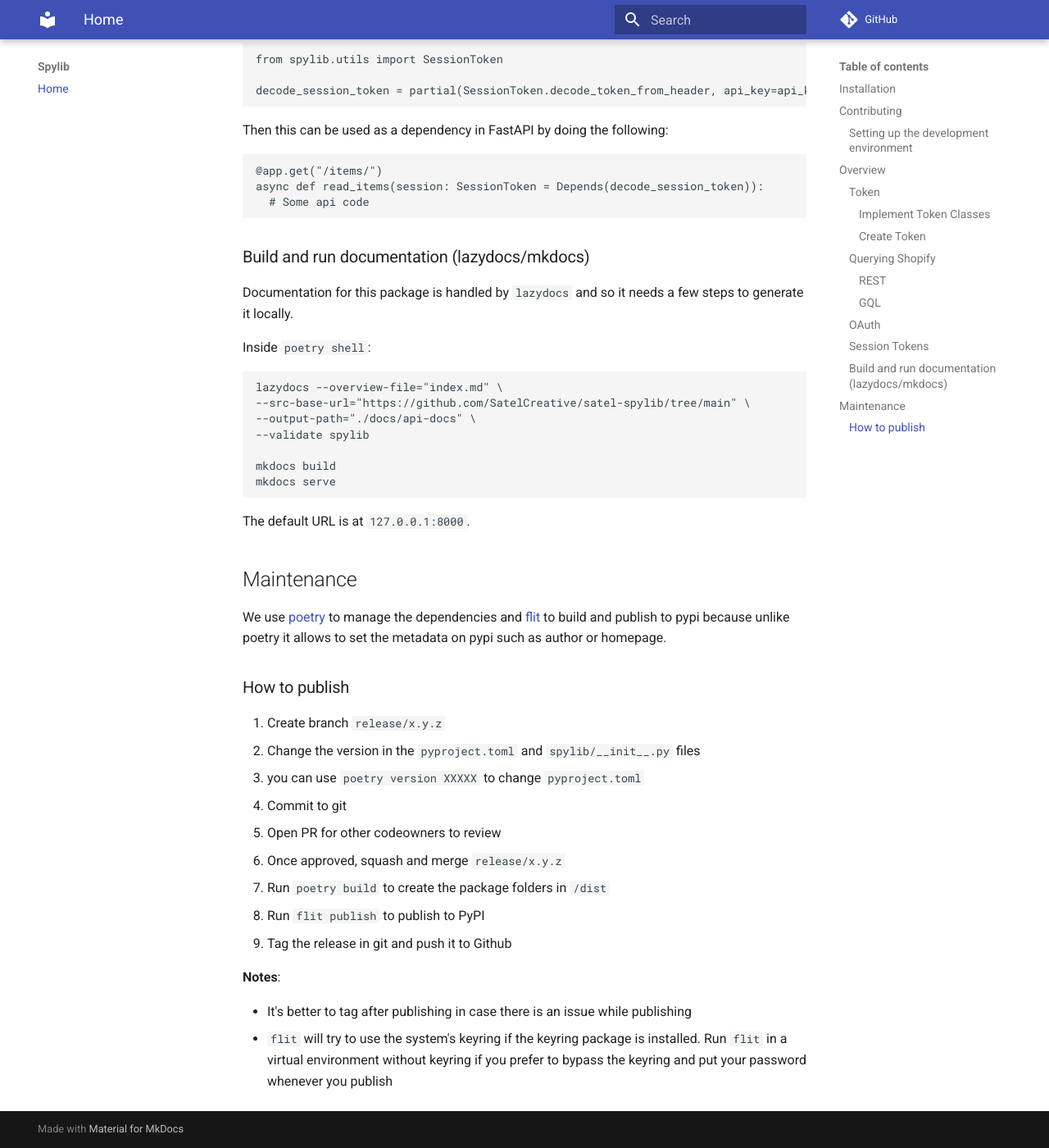
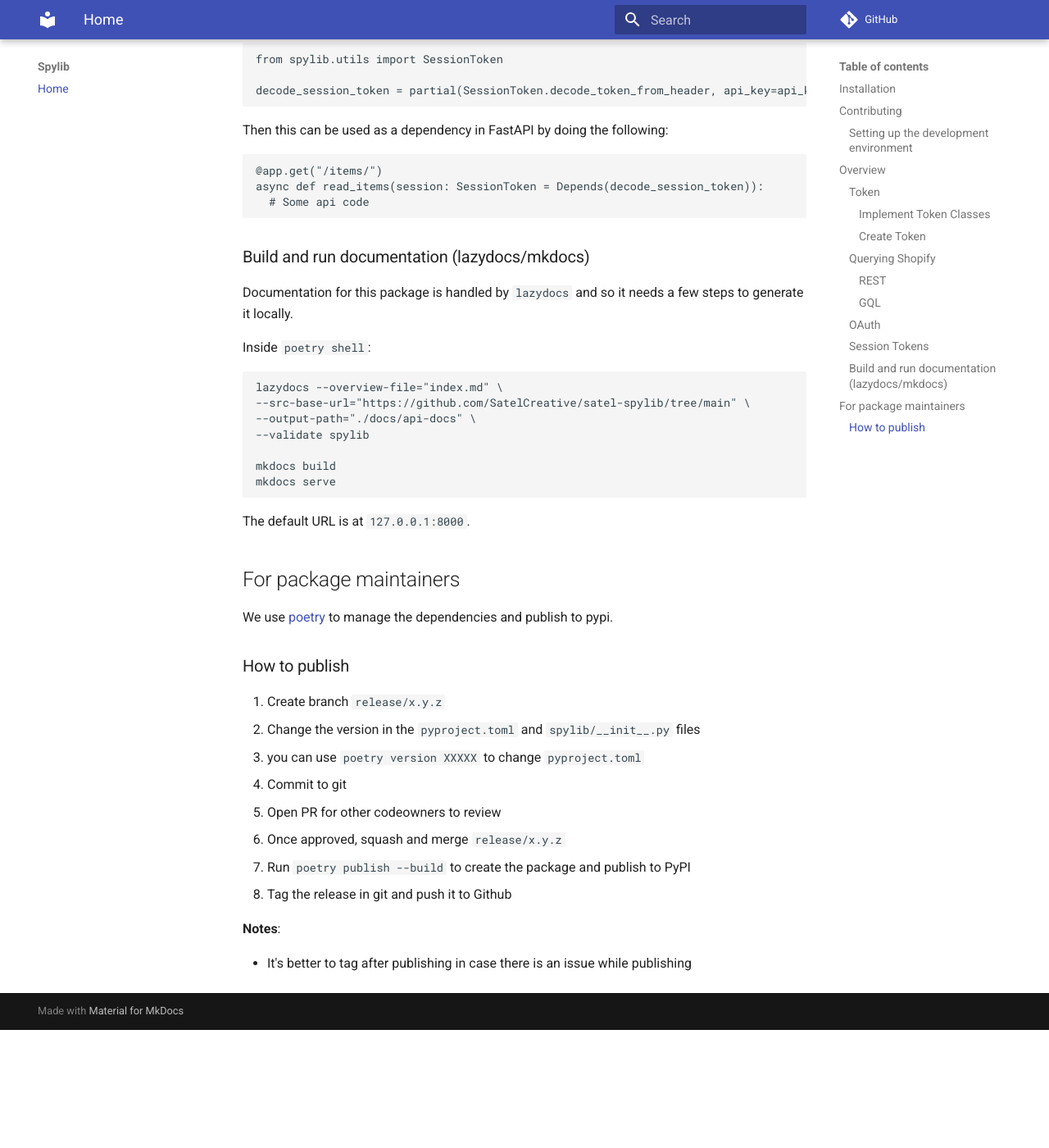
Before and after one commit to SatelCreative/spylib, an MkDocs documentation site: the page built from docs/index.md, in a window 1280 px wide and 1400 px high, scrolled down 5618 px. Shown: the whole window at 82% size. Built offline with MkDocs 1.6.1 and Material for MkDocs 9.7.7, drawn with Linux system fonts in a browser that asks for light colours; comment, search, counter and statistics services are not loaded; after the commit the page ends 6874 px from its top, so only the background shows below that.

Commit message:
Release/0.4 (#73)
* Bump up to 0.4

* Update the publication howto

* Mirror changes in README.md

```diff
--- a/docs/index.md
+++ b/docs/index.md
@@ -309,11 +309,9 @@ mkdocs serve
 
 The default URL is at `127.0.0.1:8000`.
 
-## Maintenance
+## For package maintainers
 
-We use [poetry](https://python-poetry.org/) to manage the dependencies and
-[flit](https://flit.readthedocs.io/en/latest/index.html) to build and publish to pypi
-because unlike poetry it allows to set the metadata on pypi such as author or homepage.
+We use [poetry](https://python-poetry.org/) to manage the dependencies and publish to pypi.
 
 ### How to publish
 
@@ -323,13 +321,9 @@ because unlike poetry it allows to set the metadata on pypi such as author or ho
 3. Commit to git
 4. Open PR for other codeowners to review
 5. Once approved, squash and merge `release/x.y.z`
-6. Run `poetry build` to create the package folders in `/dist`
-7. Run `flit publish` to publish to PyPI
-8. Tag the release in git and push it to Github
+6. Run `poetry publish --build` to create the package and publish to PyPI
+7. Tag the release in git and push it to Github
 
 **Notes**:
 
 - It's better to tag after publishing in case there is an issue while publishing
-- `flit` will try to use the system's keyring if the keyring package is installed.
-  Run `flit` in a virtual environment without keyring if you prefer to bypass the
-  keyring and put your password whenever you publish
--- a/pyproject.toml
+++ b/pyproject.toml
@@ -1,6 +1,6 @@
 [tool.poetry]
 name = "spylib"
-version = "0.3.3"
+version = "0.4"
 description = "A library to facilitate interfacing with Shopify's API"
 authors = ["Anthony Hillairet <ant@satel.ca>"]
 maintainers = ["Anthony Hillairet <ant@satel.ca>", "Nathan Nesbitt <nathan@satel.ca>"]
--- a/spylib/__init__.py
+++ b/spylib/__init__.py
@@ -1,6 +1,6 @@
 """A library to facilitate interfacing with Shopify's API"""
 
-__version__ = '0.3.3'
+__version__ = '0.4'
 
 
 from .token import OfflineTokenABC, OnlineTokenABC, PrivateTokenABC, Token
```
Also changed, not shown: README.md (+4 -10 lines).
